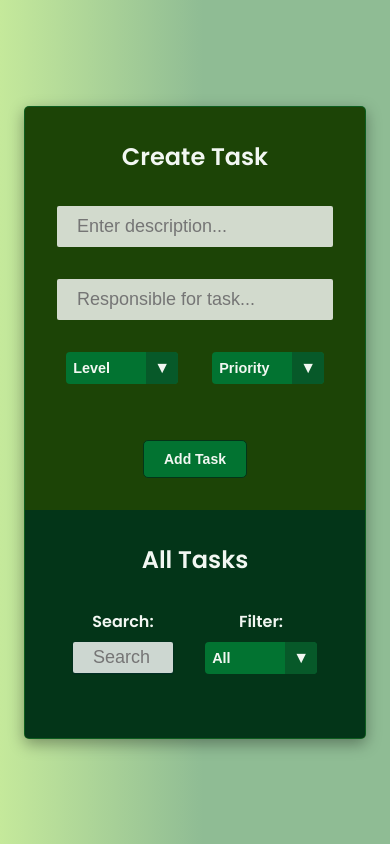
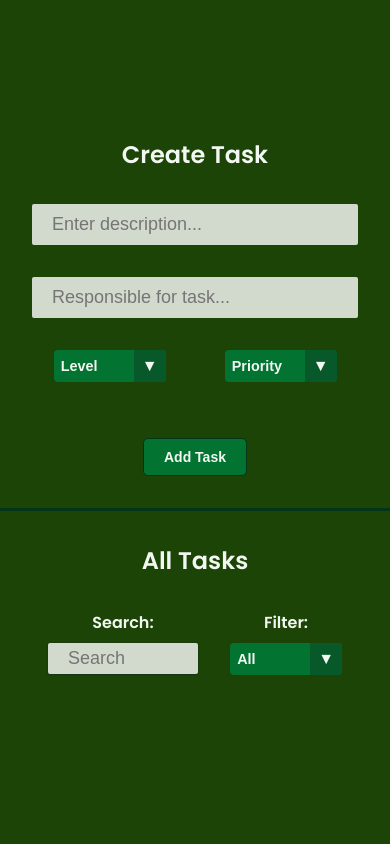
Before and after one commit to SallesIFPI/Tarefas-app, a plain HTML site: page web-view/index.html in a window 390 px wide. Drawn offline with nearby package versions, Linux system fonts and the light colour scheme; no server answers.

Commit message:
Update style.css

```diff
--- a/web-view/style.css
+++ b/web-view/style.css
@@ -258,10 +258,26 @@ select {
 
 /* Responsive */
 @media (max-width:760px) {
+    body{
+        padding: 0;
+        background: #1c4406;
+    }
+
     .container {
         display: block;
         width: 500px;
         text-align: center;
+        box-shadow: none;
+        border-radius: 0;
+        border: 0;
+    }
+
+    .container .column {
+        background: none !important;
+    }
+
+    .container .column:last-child {
+        border-top: 3px solid #033518;
     }
 
     .flex {
```
